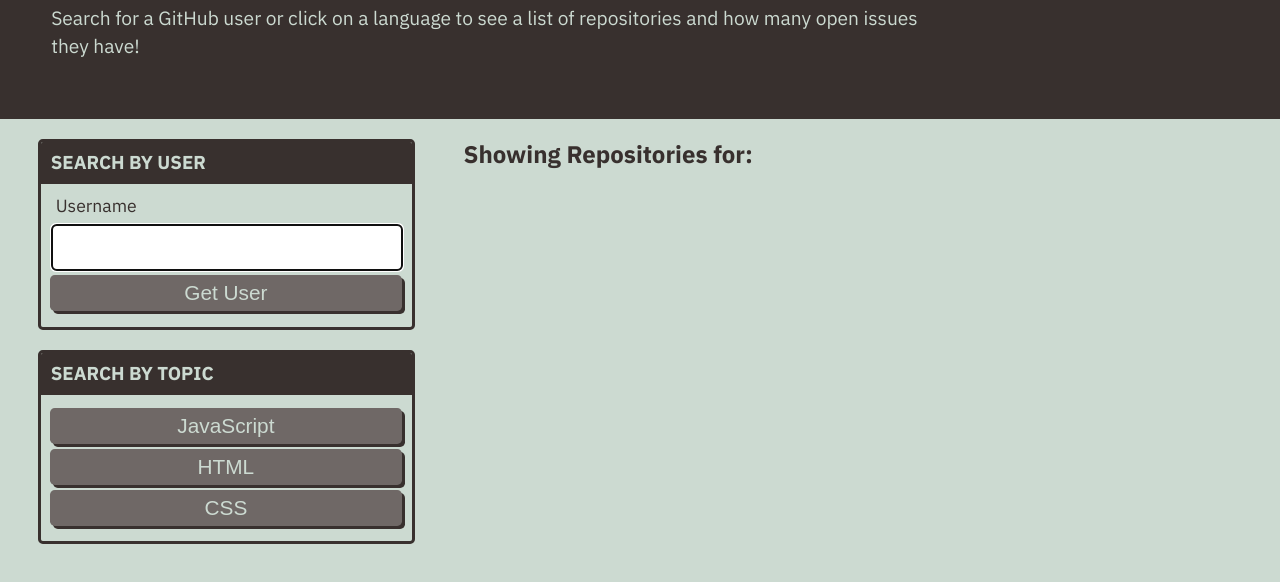
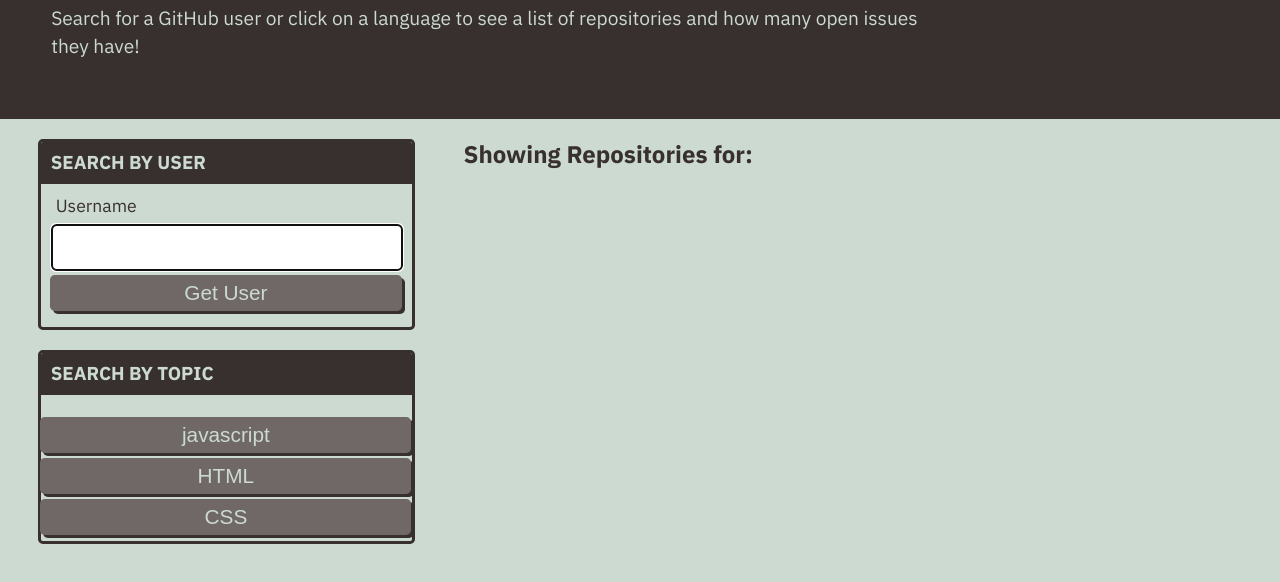
Before and after one commit to fraudwheeldrive/git-it-done, a plain HTML site: page index.html in a window 1280 px wide. Shown: the part 114-696 px from the top of the page. Drawn offline with Linux system fonts and the light colour scheme.

Commit message:
fixed html

```diff
--- a/assets/javascript/homepage.js
+++ b/assets/javascript/homepage.js
@@ -108,6 +108,13 @@ var getFeaturedRepos = function(language) {
 var buttonClickHandler = function(event) {
   var language = event.target.getAttribute("data-language");
   console.log(language);
+
+  if (language) {
+    getFeaturedRepos(language);
+
+    // clear old content
+    repoContainerEl.textContent = "";
+  }
 }
 
 // add event listeners to forms
--- a/index.html
+++ b/index.html
@@ -33,10 +33,10 @@
       </div>
       <div class= "card">
         <h3 class="card-header text-uppercase">Search By Topic</h3>
-        <div class="card-body" id="language-buttons">
-          <button class="btn data-language javascript">JavaScript</button>
-          <button class="btn data-language html">HTML</button>
-          <button class="btn data-language css">CSS</button>
+        <div id="language-buttons" class="card-body"></div>
+        <button data-language="javascript" class="btn">javascript</button>
+        <button data-language="html" class="btn">HTML</button>
+        <button data-language="css" class="btn">CSS</button>
         </div>
       </div>
     </div>
```
